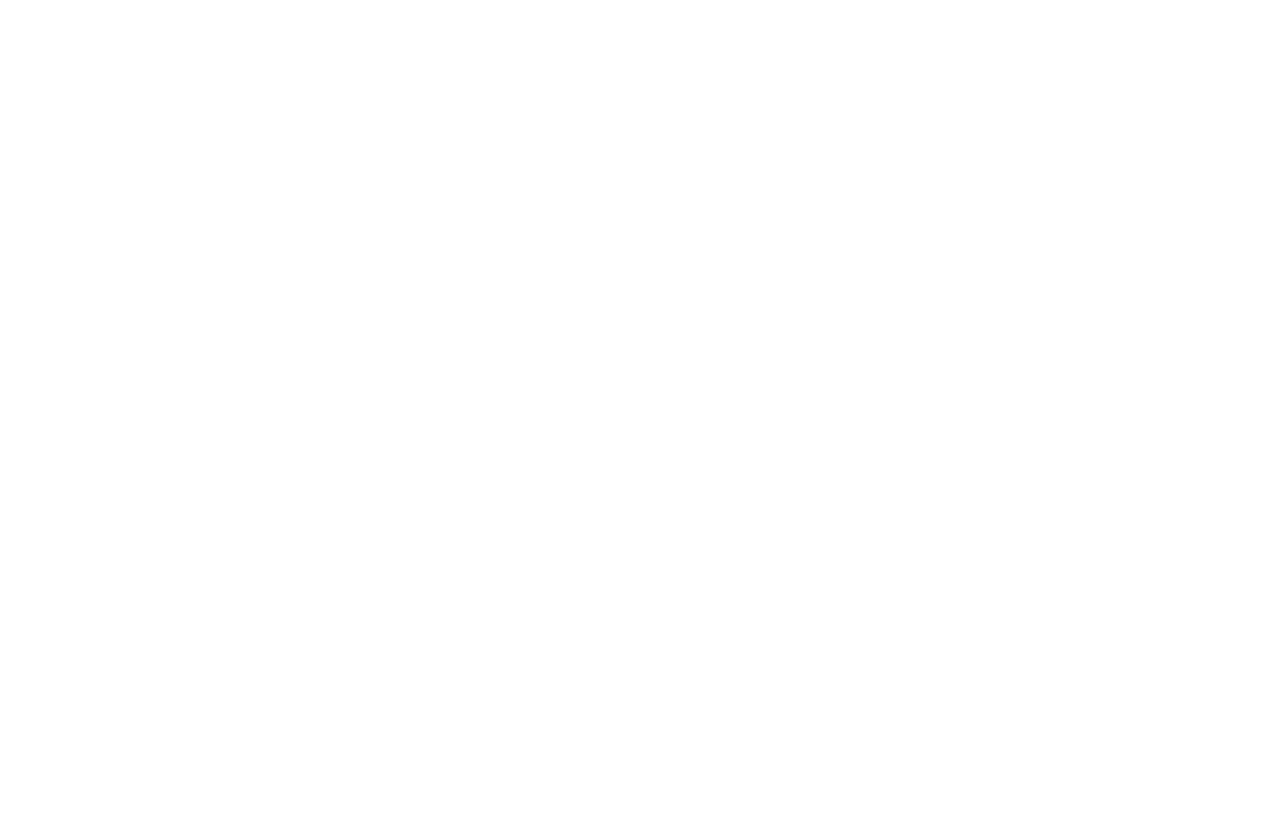
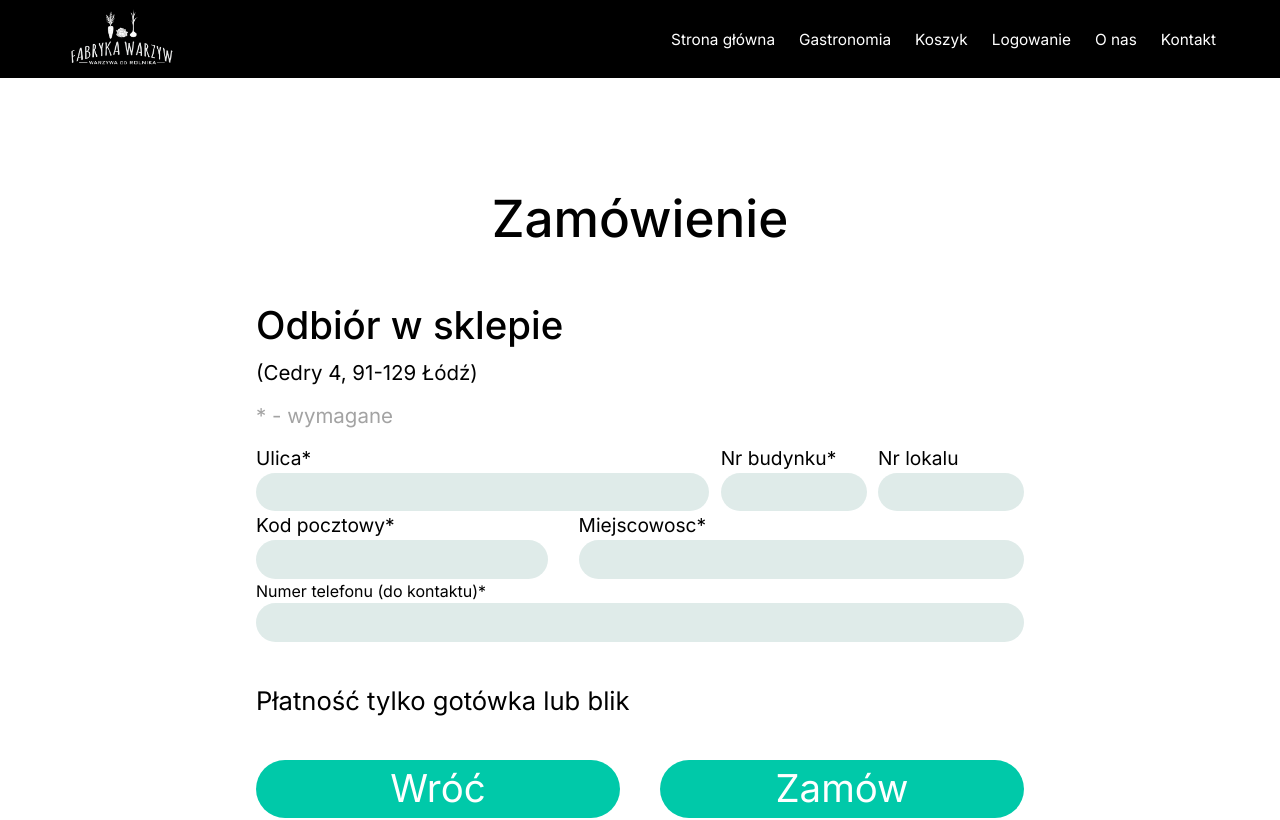
Before and after one commit to WasiakKacper/Fabryka-Warzyw, a React (Vite) app in the folder client/: page /pickupdelivery in a window 1280 px wide. Before the commit this address had no page. Shown: the top 820 px of the page. Built offline with nearby package versions, Linux system fonts and the light colour scheme.

Commit message:
feat(PickupDelivery.jsx): Add another pickup option and style it. Move Navbar and Footer to App.jsx

```diff
--- a/client/src/App.jsx
+++ b/client/src/App.jsx
@@ -1,3 +1,6 @@
+import Navbar from "./Components/Navbar.jsx";
+import Footer from "./Components/Footer.jsx";
+
 import Home from "./Pages/Home.jsx";
 import Gastronomy from "./Pages/Gastronomy.jsx";
 import Cart from "./Pages/Cart.jsx";
@@ -7,6 +10,7 @@
 
 import Order from "./Pages/Order.jsx";
 import PickupStore from "./Pages/PickupStore.jsx";
+import PickupDelivery from "./Pages/PickupDelivery.jsx";
 
 import { BrowserRouter as Router, Routes, Route } from "react-router";
 import "./App.css";
@@ -15,6 +19,7 @@
   return (
     <main>
       <Router>
+        <Navbar />
         <Routes>
           <Route path="/" element={<Home />} />
           <Route path="/gastronomy" element={<Gastronomy />} />
@@ -24,7 +29,9 @@
           <Route path="/contact" element={<Contact />} />
           <Route path="/order" element={<Order />} />
           <Route path="/pickupstore" element={<PickupStore />} />
+          <Route path="/pickupdelivery" element={<PickupDelivery />} />
         </Routes>
+        <Footer />
       </Router>
     </main>
   );
--- a/client/src/Pages/About.jsx
+++ b/client/src/Pages/About.jsx
@@ -1,11 +1,8 @@
 import React from "react";
-import Navbar from "../Components/Navbar";
-import Footer from "../Components/Footer.jsx";
 
 const About = () => {
   return (
     <>
-      <Navbar name="About" />
       <main className="flex flex-col w-full h-[100vh] justify-between">
         <h1 className="pt-45 text-[10vw] md:text-[8vw] lg:text-[6vw] font-medium text-center">
           O nas
@@ -20,7 +17,6 @@
           voluptatem similique nobis expedita! Voluptatibus excepturi iure eum
           corporis dolor maiores, doloremque non.
         </p>
-        <Footer />
       </main>
     </>
   );
--- a/client/src/Pages/Cart.jsx
+++ b/client/src/Pages/Cart.jsx
@@ -1,14 +1,11 @@
 import React from "react";
-import Navbar from "../Components/Navbar";
 import CartElement from "../Components/CartElement.jsx";
-import Footer from "../Components/Footer.jsx";
 
 import { Link } from "react-router";
 
 const Cart = () => {
   return (
     <article>
-      <Navbar name="Cart" />
       <section className=" flex flex-col pt-45 justify-center">
         <h1 className="text-center text-[10vw] lg:text-[5.5vw] font-medium mb-10">
           Koszyk
@@ -25,7 +22,6 @@
           </button>
         </Link>
       </section>
-      <Footer />
     </article>
   );
 };
--- a/client/src/Pages/Contact.jsx
+++ b/client/src/Pages/Contact.jsx
@@ -1,11 +1,8 @@
 import React from "react";
-import Navbar from "../Components/Navbar.jsx";
-import Footer from "../Components/Footer.jsx";
 
 const Contact = () => {
   return (
     <article>
-      <Navbar name="Contact" />
       <h1 className="pt-45 text-[10vw] md:text-[8vw] lg:text-[6vw] font-medium text-center">
         Kontakt
       </h1>
@@ -43,7 +40,6 @@
           </p>
         </div>
       </section>
-      <Footer />
     </article>
   );
 };
--- a/client/src/Pages/Gastronomy.jsx
+++ b/client/src/Pages/Gastronomy.jsx
@@ -1,7 +1,5 @@
 import React, { useState } from "react";
-import Navbar from "../Components/Navbar.jsx";
 import FilterBtn from "../Components/FilterBtn.jsx";
-import Footer from "../Components/Footer.jsx";
 
 import { Link } from "react-router";
 import "../App.css";
@@ -23,7 +21,6 @@
 
   return (
     <article>
-      <Navbar name="Gastronomy" />
       {!isLogged ? (
         <div className="fixed top-0 left-0 w-[100vw] h-[100vh] backdrop-blur-xl">
           <section className="bg-(--background) w-[60%] h-[60%] mt-45 mx-auto flex flex-col justify-center rounded-3xl">
@@ -70,7 +67,6 @@
         <FilterBtn />
         <div></div>
       </section>
-      <Footer />
     </article>
   );
 };
--- a/client/src/Pages/Home.jsx
+++ b/client/src/Pages/Home.jsx
@@ -1,11 +1,9 @@
 import React, { useState } from "react";
 import { motion } from "motion/react";
 
-import Navbar from "../Components/Navbar.jsx";
 import Gallery from "../Components/Gallery.jsx";
 import Vegetables from "../Components/Products/Vegetables.jsx";
 import Fruits from "../Components/Products/Fruits.jsx";
-import Footer from "../Components/Footer.jsx";
 import FilterBtn from "../Components/FilterBtn.jsx";
 
 const Home = () => {
@@ -21,7 +19,6 @@
       >
         <img src="/Images/loading.png" alt="Fabryka warzyw" />
       </motion.section>
-      <Navbar name="Home" />
       <Gallery />
       <ul className="flex gap-2 w-full justify-center pr-3 *:cursor-pointer *:text-[4vw] md:*:text-[3vh] lg:*:text-[2vw]">
         <li onClick={() => setIsClicked(1)}>
@@ -46,7 +43,6 @@
         <FilterBtn />
       </div>
       <section>{isClicked == 1 ? <Vegetables /> : <Fruits />}</section>
-      <Footer />
     </article>
   );
 };
--- a/client/src/Pages/Login.jsx
+++ b/client/src/Pages/Login.jsx
@@ -1,6 +1,4 @@
 import React, { useState } from "react";
-import Navbar from "../Components/Navbar.jsx";
-import Footer from "../Components/Footer.jsx";
 import LoginSection from "../Components/User/LoginSection.jsx";
 import RegisterSection from "../Components/User/RegisterSection.jsx";
 
@@ -8,7 +6,6 @@
   const [isClicked, setIsClicked] = useState(1);
   return (
     <article>
-      <Navbar name="Login" />
       <section className="pt-45 h-[90vh] mb-20">
         <ul className="flex gap-2 w-full justify-center pr-3 *:cursor-pointer *:text-[4vw] md:*:text-[3vh] lg:*:text-[2vw]">
           <li onClick={() => setIsClicked(1)}>
@@ -31,7 +28,6 @@
         </ul>
         {isClicked == 1 ? <LoginSection /> : <RegisterSection />}
       </section>
-      <Footer />
     </article>
   );
 };
--- /dev/null
+++ b/client/src/Pages/PickupDelivery.jsx
@@ -0,0 +1,103 @@
+import React from "react";
+import { Link } from "react-router";
+
+const PickupDelivery = () => {
+  return (
+    <main className="h-[100vh]">
+      <section className="w-[90%] lg:w-[60%] mx-auto pt-45">
+        <h1 className="text-center text-[8vw] md:text-[5vw] lg:text-[4vw] font-medium mb-10">
+          Zamówienie
+        </h1>
+        <div>
+          <h3 className="flex text-[5vw] md:text-[4vw] lg:text-[3vw] font-medium mb-1 w-full">
+            Odbiór w sklepie
+          </h3>
+          <p className="text-[3.6vw] md:text-[2.6vw] lg:text-[1.6vw]">
+            (Cedry 4, 91-129 Łódź)
+          </p>
+          <p className="text-[3.6vw] md:text-[2.6vw] lg:text-[1.6vw] text-(--alternativeBackground) py-3">
+            * - wymagane
+          </p>
+        </div>
+        <form
+          className="flex flex-col items-center justify-center w-[100%]"
+          onSubmit={(e) => e.preventDefault()}
+        >
+          <div className="flex justify-between w-[100%] *:flex *:flex-col *:text-[2.5vw] *:md:text-[2vw] *:lg:text-[1.5vw]">
+            <div className="w-[59%]">
+              <label htmlFor="street">Ulica*</label>
+              <input
+                type="text"
+                name="street"
+                className="bg-(--background) px-4 p-1 border-0 outline-0 text-[3.6vw] md:text-[2.6vw] lg:text-[1.6vw] rounded-4xl"
+              />
+            </div>
+            <div className="w-[19%]">
+              <label htmlFor="homeNumber">Nr budynku*</label>
+              <input
+                type="text"
+                name="homeNumber"
+                className="bg-(--background) px-4 py-1 border-0 outline-0 text-[3.6vw] md:text-[2.6vw] lg:text-[1.6vw] rounded-4xl"
+              />
+            </div>
+            <div className="w-[19%]">
+              <label htmlFor="apartmentNumber">Nr lokalu</label>
+              <input
+                type="text"
+                name="apartmentNumber"
+                className="bg-(--background) px-4 p-1 border-0 outline-0 text-[3.6vw] md:text-[2.6vw] lg:text-[1.6vw] rounded-4xl"
+              />
+            </div>
+          </div>
+          <div
+            className="flex w-[100%] justify-between
+            *:flex *:flex-col *:text-[2.5vw] *:md:text-[2vw] *:lg:text-[1.5vw]"
+          >
+            <div className="w-[38%]">
+              <label htmlFor="postalCode">Kod pocztowy*</label>
+              <input
+                type="text"
+                name="postalCode"
+                className="bg-(--background) px-4 p-1 border-0 outline-0 text-[3.6vw] md:text-[2.6vw] lg:text-[1.6vw] rounded-4xl"
+              />
+            </div>
+            <div className="w-[58%]">
+              <label htmlFor="place">Miejscowosc*</label>
+              <input
+                type="text"
+                name="place"
+                className="bg-(--background) px-4 p-1 border-0 outline-0 text-[3.6vw] md:text-[2.6vw] lg:text-[1.6vw] rounded-4xl"
+              />
+            </div>
+          </div>
+          <div className="flex flex-col w-[100%]">
+            <label htmlFor="number">Numer telefonu (do kontaktu)*</label>
+            <input
+              type="text"
+              name="number"
+              className="bg-(--background) px-4 p-1 border-0 outline-0 text-[3.6vw] md:text-[2.6vw] lg:text-[1.6vw] rounded-4xl"
+            />
+          </div>
+        </form>
+
+        <p className="text-[4vw] md:text-[3vw] lg:text-[2vw] py-10">
+          Płatność tylko gotówka lub blik
+        </p>
+
+        <div className="flex items-center justify-center gap-10 w-full mb-10">
+          <Link
+            to="/order"
+            className="flex items-center justify-center text-[5vw] md:text-[4vw] lg:text-[3vw] bg-(--accent) w-[50%] rounded-4xl text-(--white) cursor-pointer"
+          >
+            Wróć
+          </Link>
+          <button className="text-[5vw] md:text-[4vw] lg:text-[3vw] bg-(--accent) w-[50%] rounded-4xl text-(--white) cursor-pointer">
+            Zamów
+          </button>
+        </div>
+      </section>
+    </main>
+  );
+};
+
+export default PickupDelivery;
--- a/client/src/Pages/PickupStore.jsx
+++ b/client/src/Pages/PickupStore.jsx
@@ -1,7 +1,5 @@
 import React, { useState } from "react";
 import { Link } from "react-router";
-import Navbar from "../Components/Navbar.jsx";
-import Footer from "../Components/Footer.jsx";
 
 const PickupStore = () => {
   const [phoneNumber, setPhoneNumber] = useState("");
@@ -46,7 +44,6 @@
       ) : (
         <></>
       )}
-      <Navbar name="Cart" />
       <section className="w-[90%] lg:w-[60%] mx-auto pt-45">
         <h1 className="text-center text-[8vw] md:text-[5vw] lg:text-[4vw] font-medium mb-10">
           Zamówienie
@@ -97,7 +94,6 @@
           </button>
         </div>
       </section>
-      <Footer />
     </main>
   );
 };
```
Also changed, not shown: client/src/Pages/Order.jsx (+2 -7 lines).
